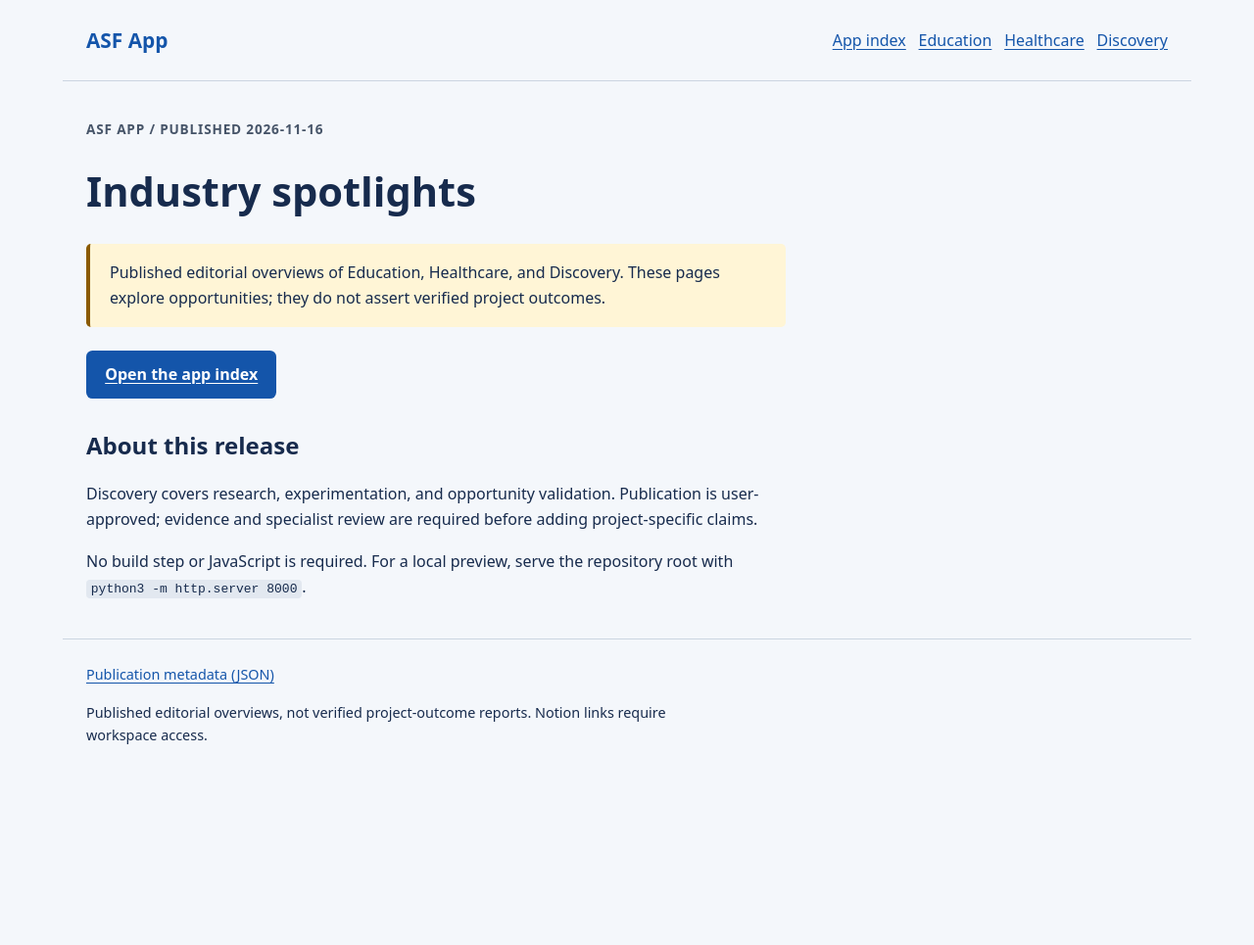
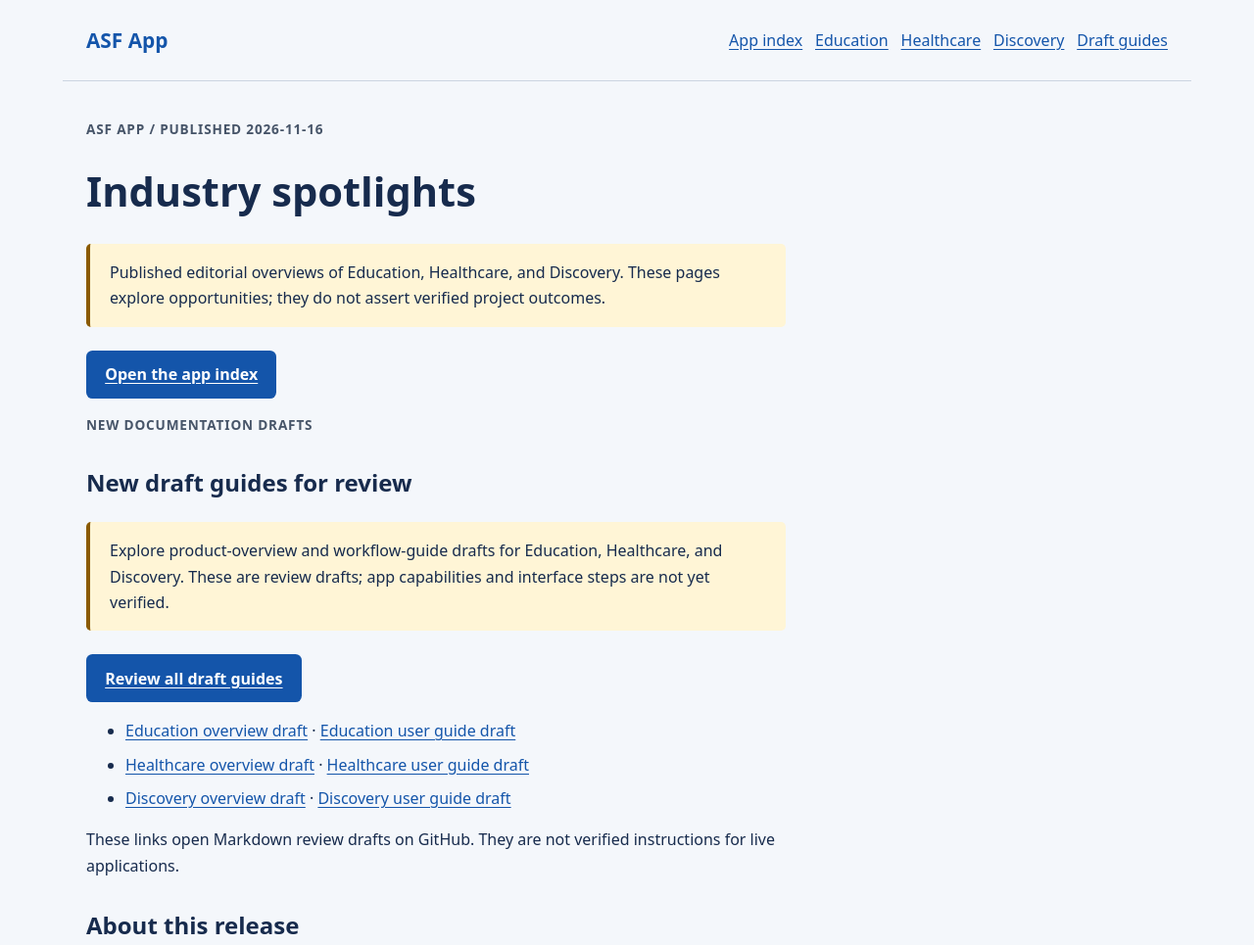
Before and after one commit to np10879/asf-app, a plain HTML site: page index.html in a window 1280 px wide. Shown: the top 965 px of the page at 98% size. Before the commit the page ends 801 px from the top, so only its background shows below. Drawn offline with Linux system fonts and the light colour scheme.

Commit message:
docs: promote category draft guides on the homepage
Add the approved draft-guide promotion and direct GitHub Markdown links. Align documentation navigation notices with the homepage addition while retaining draft and unpublished metadata. Preserve existing industry spotlight pages and assets.

```diff
--- a/index.html
+++ b/index.html
@@ -12,12 +12,24 @@
 </head>
 <body>
 <a class="skip" href="#main">Skip to content</a>
-<header><a class="brand" href="index.html">ASF App</a><nav aria-label="Primary"><a href="app-index/index.html">App index</a> <a href="app-index/education.html">Education</a> <a href="app-index/healthcare.html">Healthcare</a> <a href="app-index/discovery.html">Discovery</a></nav></header>
+<header><a class="brand" href="index.html">ASF App</a><nav aria-label="Primary"><a href="app-index/index.html">App index</a> <a href="app-index/education.html">Education</a> <a href="app-index/healthcare.html">Healthcare</a> <a href="app-index/discovery.html">Discovery</a> <a href="#draft-guides">Draft guides</a></nav></header>
 <main id="main">
 <p class="eyebrow">ASF App / Published 2026-11-16</p>
 <h1>Industry spotlights</h1>
 <p class="notice">Published editorial overviews of Education, Healthcare, and Discovery. These pages explore opportunities; they do not assert verified project outcomes.</p>
 <p><a class="button" href="app-index/index.html">Open the app index</a></p>
+<section id="draft-guides" aria-labelledby="draft-guides-heading">
+<p class="eyebrow">New documentation drafts</p>
+<h2 id="draft-guides-heading">New draft guides for review</h2>
+<p class="notice">Explore product-overview and workflow-guide drafts for Education, Healthcare, and Discovery. These are review drafts; app capabilities and interface steps are not yet verified.</p>
+<p><a class="button" href="https://github.com/np10879/asf-app/blob/main/docs/README.md">Review all draft guides</a></p>
+<ul>
+<li><a href="https://github.com/np10879/asf-app/blob/main/docs/education/overview.md">Education overview draft</a> · <a href="https://github.com/np10879/asf-app/blob/main/docs/education/user-guide.md">Education user guide draft</a></li>
+<li><a href="https://github.com/np10879/asf-app/blob/main/docs/healthcare/overview.md">Healthcare overview draft</a> · <a href="https://github.com/np10879/asf-app/blob/main/docs/healthcare/user-guide.md">Healthcare user guide draft</a></li>
+<li><a href="https://github.com/np10879/asf-app/blob/main/docs/discovery/overview.md">Discovery overview draft</a> · <a href="https://github.com/np10879/asf-app/blob/main/docs/discovery/user-guide.md">Discovery user guide draft</a></li>
+</ul>
+<p>These links open Markdown review drafts on GitHub. They are not verified instructions for live applications.</p>
+</section>
 <h2>About this release</h2>
 <p>Discovery covers research, experimentation, and opportunity validation. Publication is user-approved; evidence and specialist review are required before adding project-specific claims.</p>
 <p>No build step or JavaScript is required. For a local preview, serve the repository root with <code>python3 -m http.server 8000</code>.</p>
```
Also changed, not shown: 8 other files.
